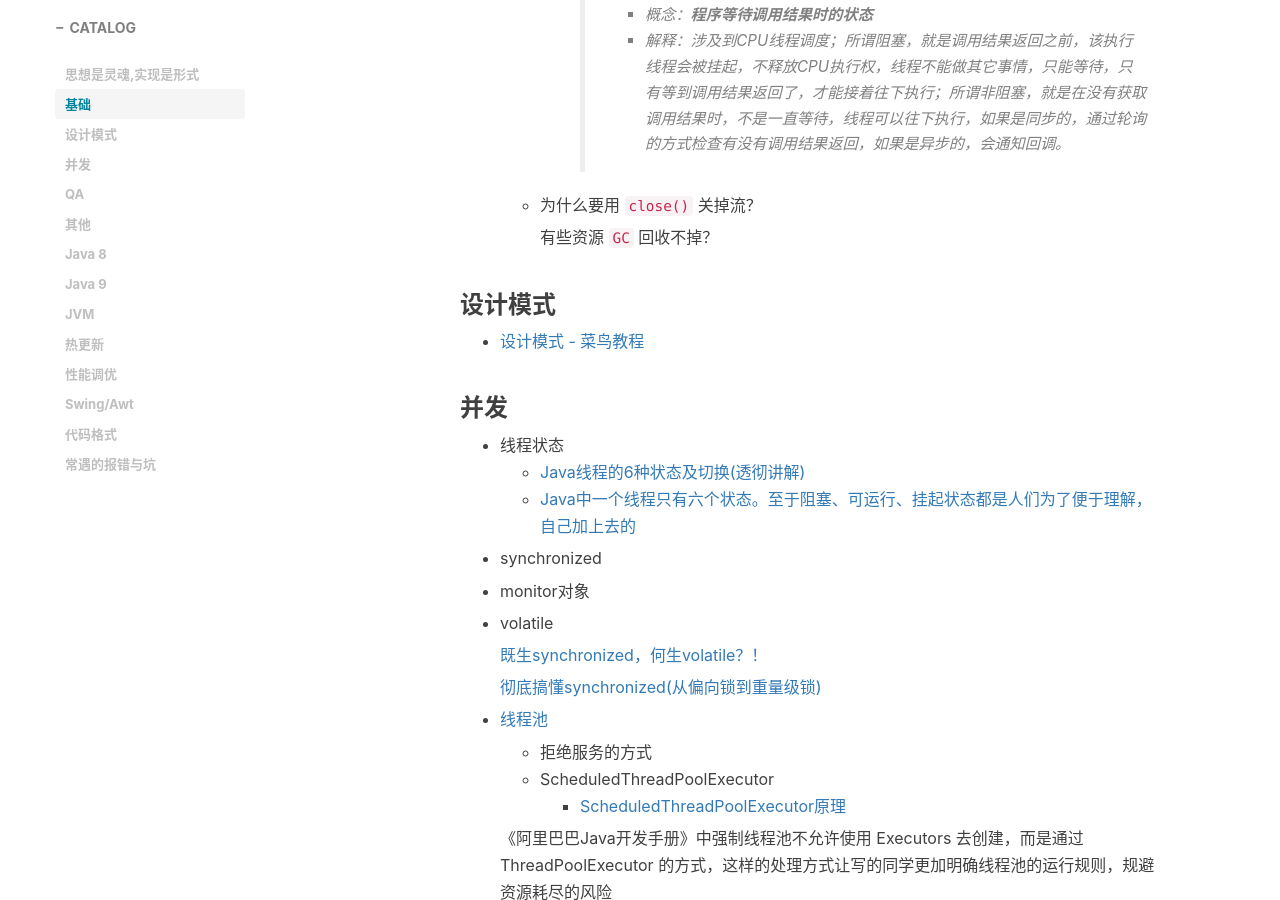
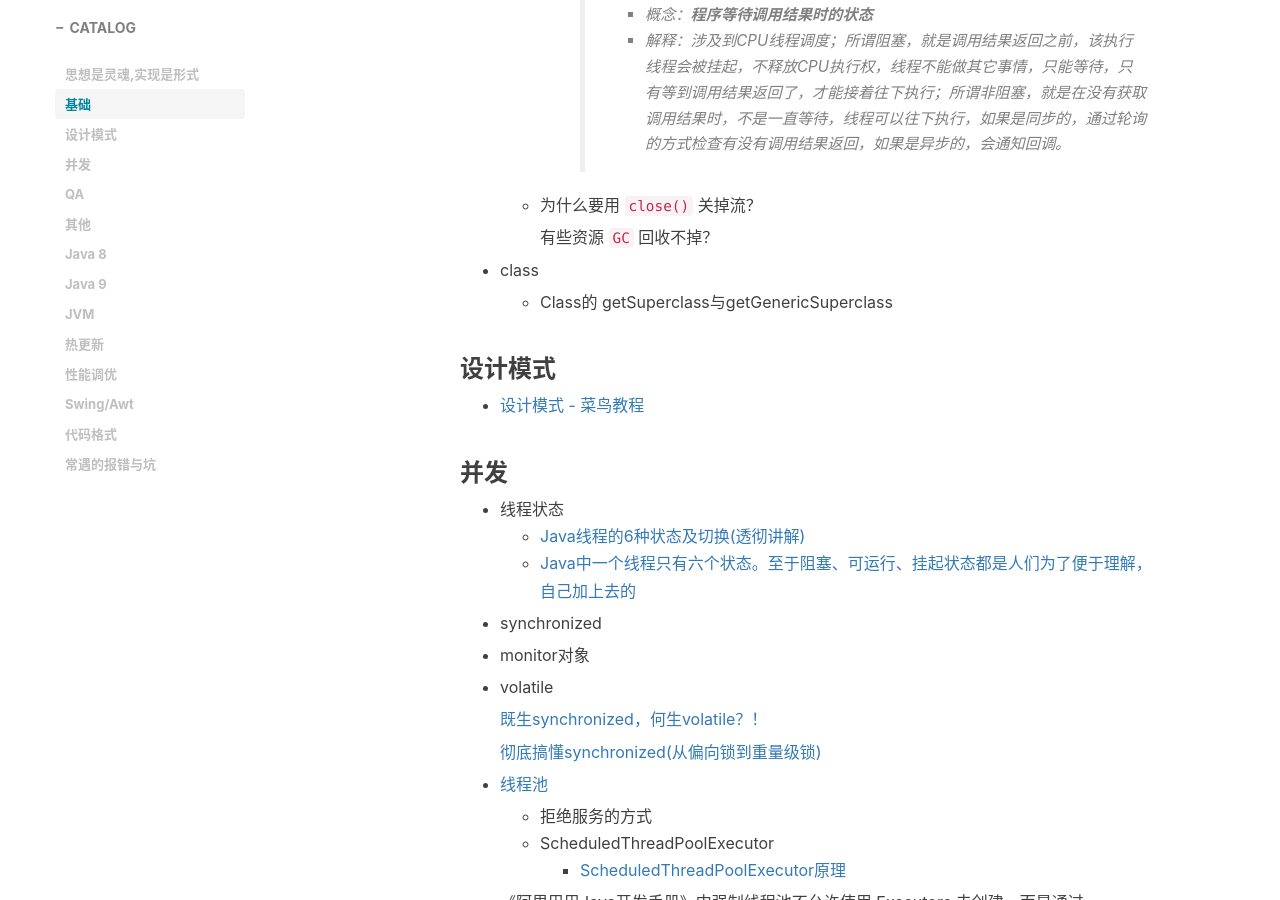
Before and after one commit to Ariescat/blog, a Jekyll site: the page built from docs/Java.md, in a window 1280 px wide and 900 px high, scrolled down 2150 px. Built offline with Jekyll 4.4.1, drawn with Linux system fonts in a browser that asks for light colours; nearby versions of some CDN libraries; comment, search, counter and statistics services are not loaded; some of the changed text lies outside the part shown.

Commit message:
getGenericSuperclass / JVM 逃逸分析

```diff
--- a/docs/Java.md
+++ b/docs/Java.md
@@ -82,6 +82,10 @@
 	* 为什么要用 `close()` 关掉流？
 
 	  有些资源 `GC` 回收不掉？
+
+* class
+
+  * Class的 getSuperclass与getGenericSuperclass
 
 ### 设计模式
 
@@ -234,6 +238,9 @@
     * 逐条将字节码翻译成机器码并执行
   * 即时编译（Just-in-time ，JIT）
     * 将一个方法中包含的所有字节码编译成机器码后再执行。
+* 逃逸分析
+  * [JVM优化之逃逸分析与分配消除](https://my.oschina.net/u/4215320/blog/3108015)
+  * [面试问我 Java 逃逸分析，瞬间被秒杀了。。](https://my.oschina.net/javaroad/blog/3062052)
 
 ### 热更新
 
```
